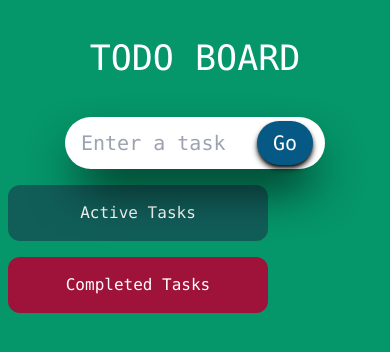
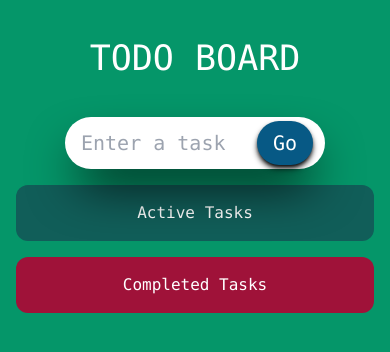
Before and after one commit to mdgabx/todo-typescript-with-react, a React (Create React App) app: page / in a window 390 px wide. Shown: the top 352 px of the page. Built offline with nearby package versions, Linux system fonts and the light colour scheme.

Commit message:
adding the mobile view

```diff
--- a/src/components/TodoList.tsx
+++ b/src/components/TodoList.tsx
@@ -17,7 +17,7 @@ const TodoList = ({ todoList, setTodoList, completedTodo, setCompletedTodo } : P
            <Droppable droppableId="TodosList">
                 {
                     (provided) => (
-                        <div ref={provided.innerRef} {...provided.droppableProps} className="todos flex bg-teal-800 mx-2 p-4 rounded-xl justify-evenly w-8/12 md:w-4/12 flex-wrap mt-4">
+                        <div ref={provided.innerRef} {...provided.droppableProps} className="todos flex bg-teal-800 md:mx-2 p-4 rounded-xl justify-evenly w-11/12 mx-auto md:w-4/12 flex-wrap mt-4">
                             <span className="todolist__header--text text-white">Active Tasks</span>
                             {todoList.map((todo, index) => {
                             return(
@@ -34,7 +34,7 @@ const TodoList = ({ todoList, setTodoList, completedTodo, setCompletedTodo } : P
            <Droppable droppableId="TodosCompleted">
                 {
                     (provided) => (
-                        <div ref={provided.innerRef} {...provided.droppableProps } className="todos remove flex bg-rose-800 mx-2 p-4 rounded-xl justify-evenly w-8/12 md:w-4/12 mt-4 flex-wrap ">
+                        <div ref={provided.innerRef} {...provided.droppableProps } className="todos remove flex bg-rose-800 md:mx-2 p-4 rounded-xl justify-evenly w-11/12 mx-auto md:w-4/12 mt-4 flex-wrap ">
                             <span className="todolist__header--text text-white">Completed Tasks</span>
                             {completedTodo.map((todo, index) => {
                             return(
```
